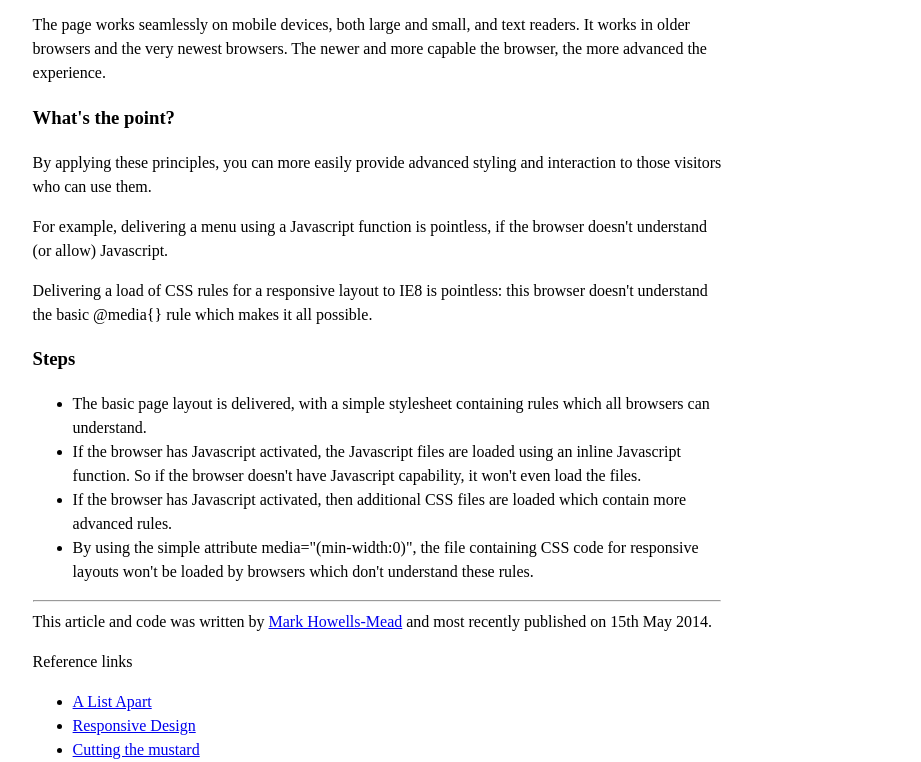
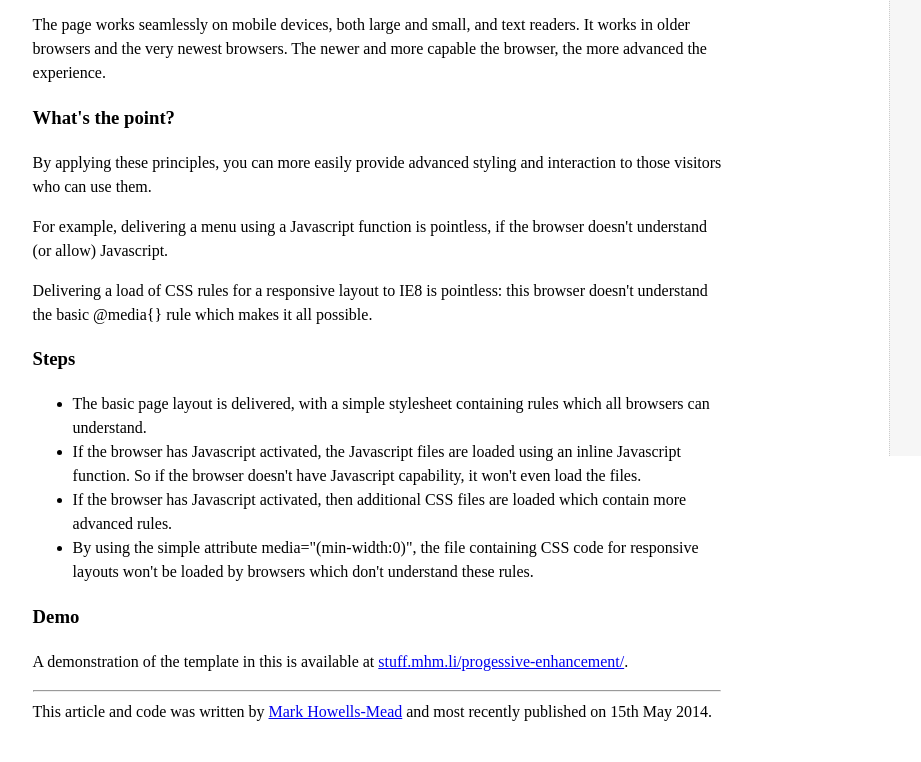
Before and after one commit to markhowellsmead/progressive-enhancement, a plain HTML site: page index.html in a window 1280 px wide. Shown: the part 344-1106 px from the top of the page, without its empty margins (263-1184 px from the left). After the commit the page ends 1068 px from the top, so only its background shows below. Drawn offline with nearby package versions, Linux system fonts and the light colour scheme.

Commit message:
Add demo link, correct JS path

```diff
--- a/index.html
+++ b/index.html
@@ -39,6 +39,8 @@
 				<li>If the browser has Javascript activated, then additional CSS files are loaded which contain more advanced rules.</li>
 				<li>By using the simple attribute <tt>media="(min-width:0)"</tt>, the file containing CSS code for responsive layouts won't be loaded by browsers which don't understand these rules.</li>
 			</ul>
+			<h3>Demo</h3>
+			<p>A demonstration of the template in this is available at <a href="http://stuff.mhm.li/progessive-enhancement/">stuff.mhm.li/progessive-enhancement/</a>.</p>
 			<hr>
 			<author>This article and code was written by <a href="http://mhm.li/">Mark Howells-Mead</a> and most recently published on 15th May 2014.</author>
 
@@ -59,7 +61,7 @@
 
 <script>
 	document.write('<script src="//code.jquery.com/jquery-latest.min.js"><\/script>');
-	document.write('<script src="/dev/vh/js/ui.js"><\/script>');
+	document.write('<script src="js/ui.js"><\/script>');
 </script>
 
 </body>
```
